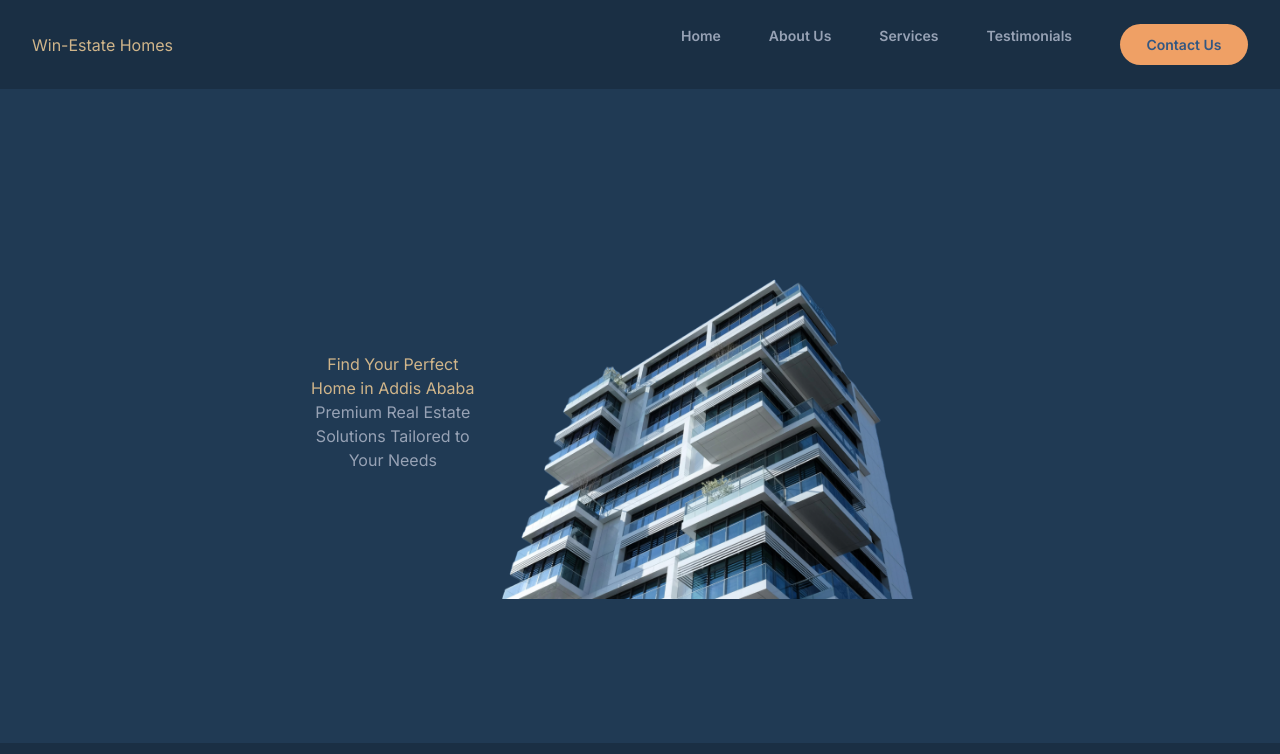
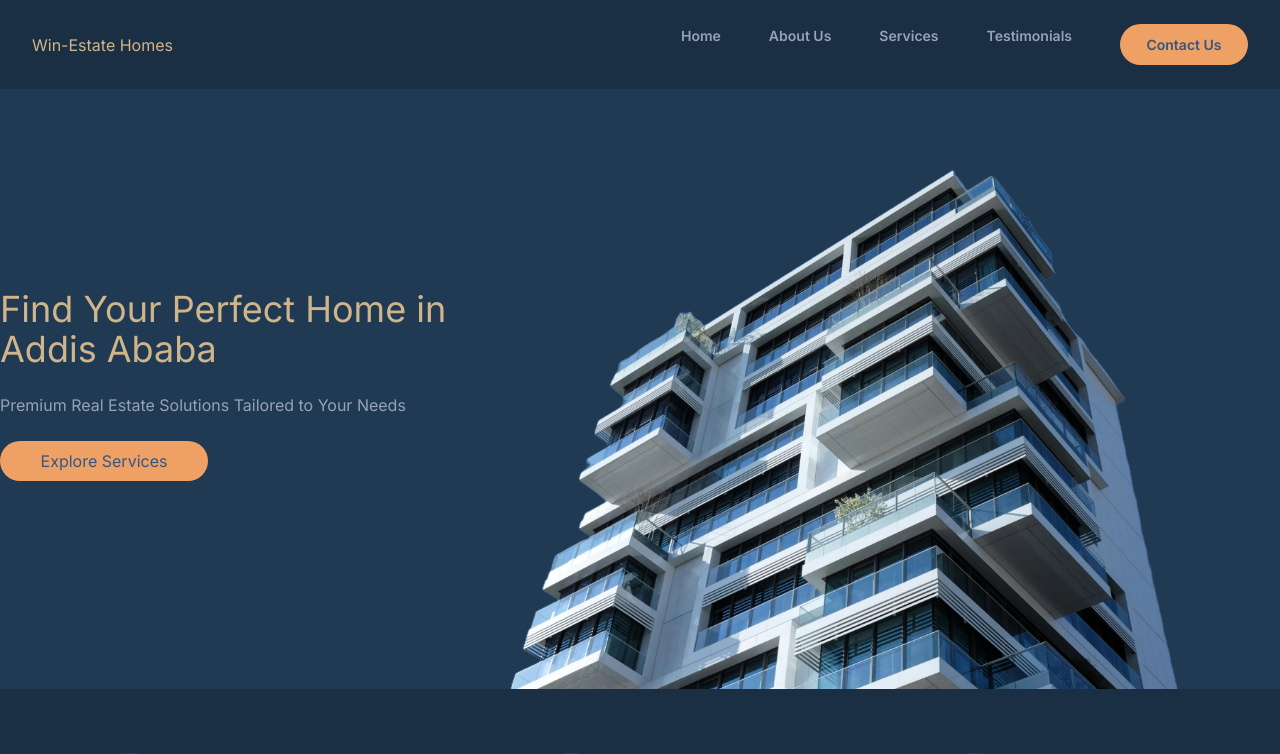
Before and after one commit to selambeyu/winestate-web, a Next.js app: page / in a window 1280 px wide. Shown: the top 754 px of the page. Built offline with nearby package versions, Linux system fonts and the light colour scheme.

Commit message:
:lipstick: add image , update UI/Cosmetic on hero and footer section

```diff
--- a/src/components/sections/Footer.tsx
+++ b/src/components/sections/Footer.tsx
@@ -35,25 +35,48 @@ export default function Footer() {
             <div>
               <h1 className="text-gold-yellow mb-4 ">Services</h1>
               <div>
-                <ul className="text-light-white">
-                  <li>Residential Listing </li>
-                  <li>Residential Listing </li>
-                  <li>Residential Listing </li>
+                <ul className="text-light-white leading-8">
+                  <li className="flex justify-between items-center gap-2">
+                    {" "}
+                    <img src="arrow.svg" className="w-6 h-6" alt="" />{" "}
+                    Residential Listing{" "}
+                  </li>
+                  <li className="flex justify-between items-center gap-2">
+                    {" "}
+                    <img src="arrow.svg" className="w-6 h-6" alt="" />{" "}
+                    Residential Listing{" "}
+                  </li>
+                  <li className="flex justify-between items-center gap-2">
+                    {" "}
+                    <img src="arrow.svg" className="w-6 h-6" alt="" />{" "}
+                    Residential Listing{" "}
+                  </li>
                 </ul>
               </div>
             </div>
             <div>
               <h1 className="text-gold-yellow mb-4 ">About Us</h1>
               <div>
-                <ul className="text-light-white">
-                  <li>About Us</li>
-                  <li>Services</li>
-                  <li>Testimonals</li>
-                  <li>Common Questions</li>
+                <ul className="text-light-white leading-8">
+                  <li className="flex items-center gap-2 ">
+                    <img src="Vector.svg" className="w-6 h-6" alt="" /> About Us
+                  </li>
+                  <li className="flex items-center gap-2">
+                    <img src="Vector.svg" className="w-6 h-6" alt="" /> Services
+                  </li>
+                  <li className="flex items-center gap-2">
+                    <img src="Vector.svg" className="w-6 h-6" alt="" />{" "}
+                    Testimonals
+                  </li>
+                  <li className="flex items-center gap-2">
+                    <img src="Vector.svg" className="w-6 h-6" alt="" /> Common
+                    Questions
+                  </li>
                 </ul>
               </div>
             </div>
           </div>
+          <div></div>
           <div className="flex flex-wrap justify-around ">
             <div className="flex items-center gap-2">
               <img
@@ -61,7 +84,7 @@ export default function Footer() {
                 className="w-8 h-8"
                 alt=""
               />
-              <h1 className="text-light-white">Address</h1>
+              <h1 className="text-light-white text-xl">Addis Ababa,Ethiopia</h1>
             </div>
             <div className="flex items-center gap-2">
               <img
@@ -69,7 +92,10 @@ export default function Footer() {
                 className="w-8 h-8"
                 alt=""
               />
-              <h1 className="text-light-white"> +251234532345/251555434</h1>
+              <h1 className="text-light-white text-xl">
+                {" "}
+                +251234532345/251555434
+              </h1>
             </div>
             <div className="flex items-center gap-2">
               <img
@@ -77,7 +103,9 @@ export default function Footer() {
                 className="w-8 h-8"
                 alt=""
               />
-              <h1 className="text-light-white">info@winestate@gmail.com</h1>
+              <h1 className="text-light-white text-xl">
+                info@winestate@gmail.com
+              </h1>
             </div>
           </div>
         </div>
--- a/src/components/sections/Hero.tsx
+++ b/src/components/sections/Hero.tsx
@@ -1,15 +1,18 @@
 export default function Hero() {
   return (
-    <section id="home" className="bg-light-blue text-center  py-20">
-      <div className=" ">
-        <div className="mx-auto max-w-2xl py-8 sm:py-18 lg:py-36 flex justify-center items-center">
-          <div>
-            <h2 className="text-gold-yellow ">
+    <section id="home" className="bg-light-blue text-center  py-20 h-screen">
+      {/* <div className=" "> */}
+      <div className="mx-auto max-w-7xl  flex  justify-between items-center h-auto">
+        <div className=" flex flex-col items-left gap-6 ">
+          <h2 className="text-gold-yellow text-left text-4xl  ">
             Find Your Perfect Home in Addis Ababa
           </h2>
-            <h6 className="text-gray-100">
+          <h6 className="text-gray-100 text-left text-base ">
             Premium Real Estate Solutions Tailored to Your Needs
           </h6>
+          <button className="rounded-full p-2 bg-yello-orange text-[#335782] w-52 ">
+            <a href="#services"> Explore Services</a>
+          </button>
         </div>
         <div>
           <img
@@ -55,7 +58,7 @@ export default function Hero() {
           }}
         ></div>
       </div>
-      </div>
+      {/* </div> */}
     </section>
   );
 }
```
Also changed, not shown: public/Vector.svg (added), public/arrow.svg (added). Lines whose indentation alone changed are shown as unchanged.
